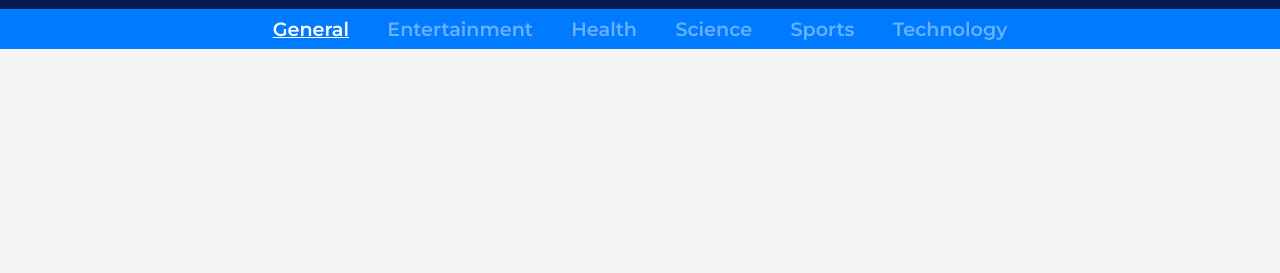
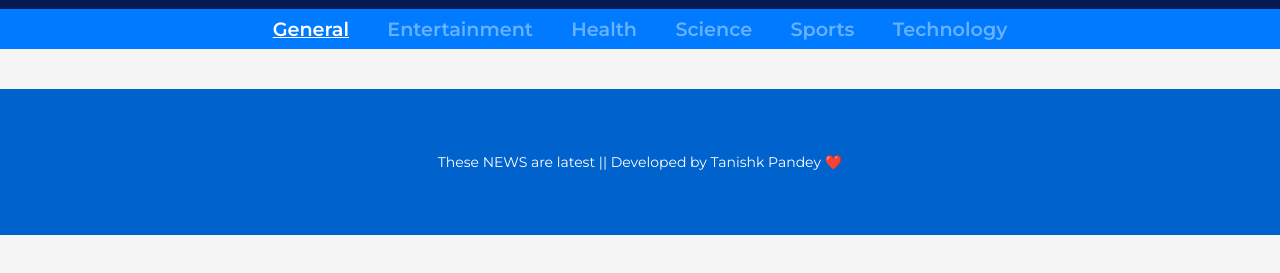
Before and after one commit to tanishkpandey/newsApp, a plain HTML site: page index.html in a window 1280 px wide. Shown: the part 113-386 px from the top of the page. Drawn offline with Linux system fonts and the light colour scheme; no server answers.

Commit message:
added footer

```diff
--- a/action.js
+++ b/action.js
@@ -48,11 +48,6 @@ function genUI(allnews) {
             return;
         }
 
-        let card = document.createElement("div");
-        card.classList.add("card-grid");
-
-        const publishedDate = new Date(news.publishedAt);
-
         main.innerHTML += `<article>
             <img src="${news.urlToImage}" alt="Sample Image">
             <div class="content">
--- a/index.html
+++ b/index.html
@@ -19,4 +19,7 @@
     <main class="card-grid"></main>
     <script src="action.js"></script>
 </body>
+<footer>
+    <p>These NEWS are latest || Developed by Tanishk Pandey ❤️</p>
+</footer>
 </html>
--- a/styles.css
+++ b/styles.css
@@ -90,3 +90,13 @@ p {
 .logo{
     width: 100px;
 }
+
+footer{
+    background-color: #0062cc;
+    color: #ffffff;
+    padding: 3rem;
+    text-align: center;
+}
+footer p{
+    color: #ffffff;
+}
```
